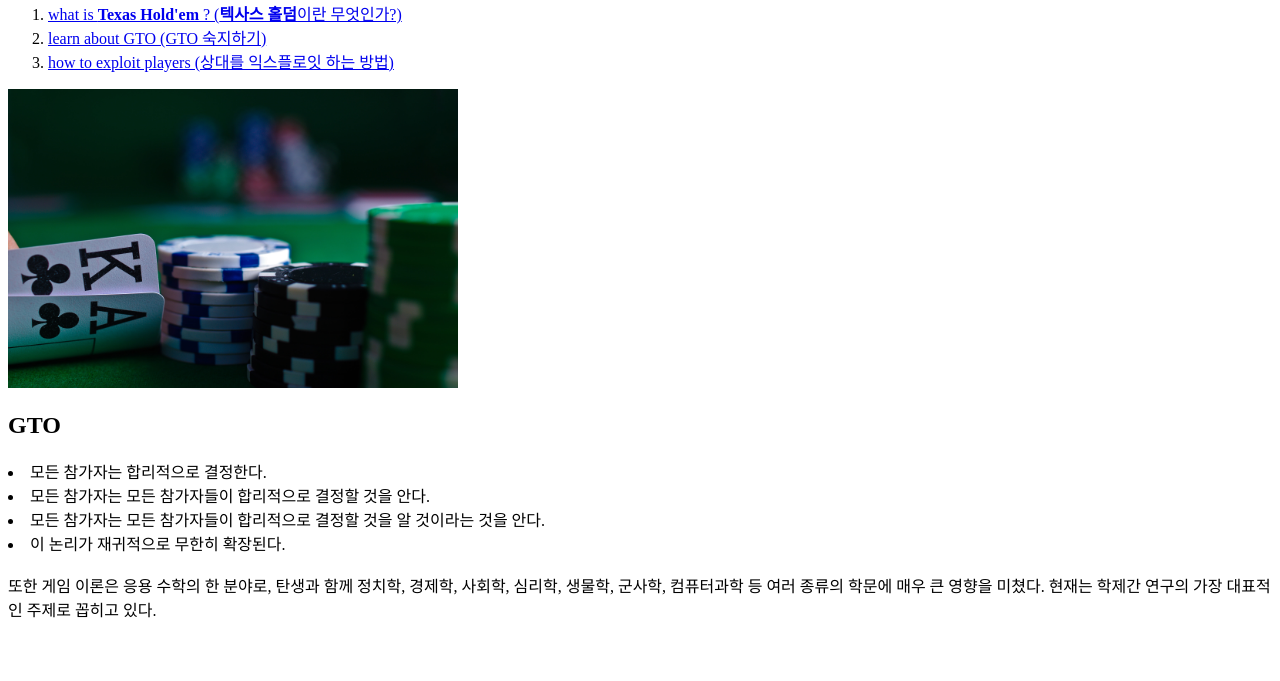
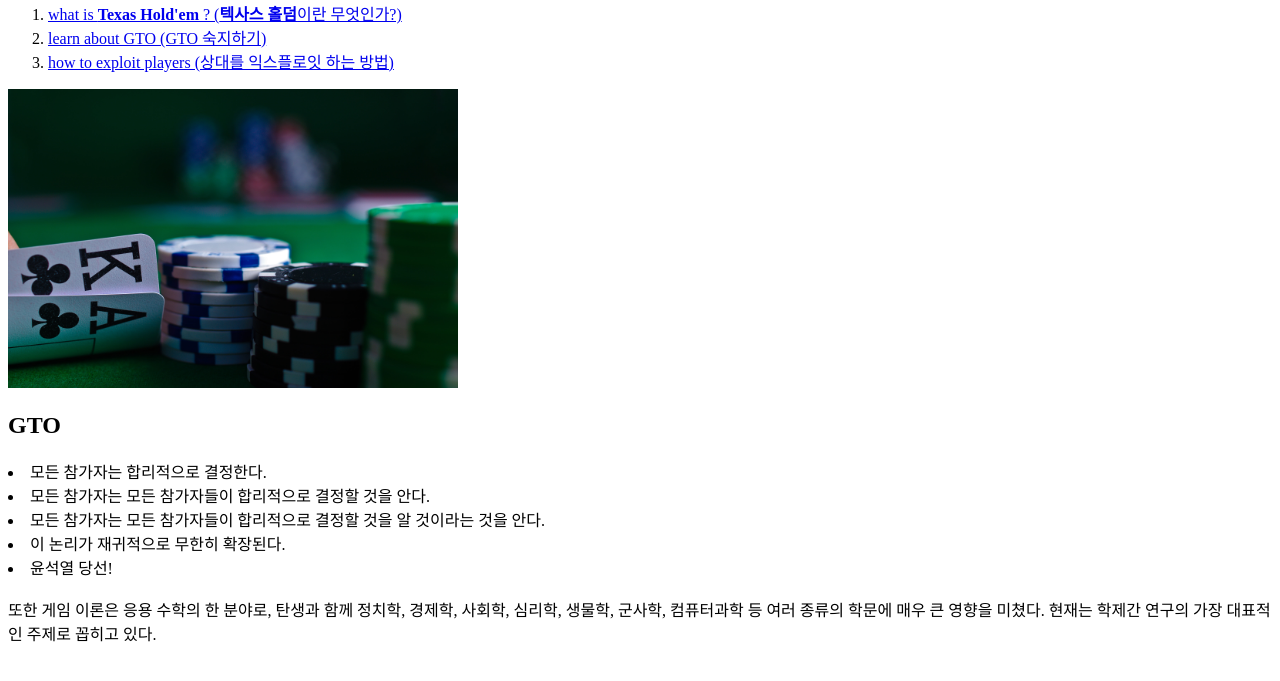
Before and after one commit to EarlfromEarth/first-try-web-site, a plain HTML site: page GTO.html in a window 1280 px wide. Shown: the part 79-760 px from the top of the page. Drawn offline with Linux system fonts and the light colour scheme.

Commit message:
윤석열당선!!

```diff
--- a/GTO.html
+++ b/GTO.html
@@ -17,6 +17,7 @@
   <li>모든 참가자는 모든 참가자들이 합리적으로 결정할 것을 안다.</li>
   <li>모든 참가자는 모든 참가자들이 합리적으로 결정할 것을 알 것이라는 것을 안다.</li>
   <li>이 논리가 재귀적으로 무한히 확장된다.</li>
+  <li>윤석열 당선!</li>
 <br>또한 게임 이론은 응용 수학의 한 분야로, 탄생과 함께 정치학, 경제학, 사회학, 심리학, 생물학, 군사학, 컴퓨터과학 등 여러 종류의 학문에 매우 큰 영향을 미쳤다. 현재는 학제간 연구의 가장 대표적인 주제로 꼽히고 있다.
 </body>
 </html>
```
